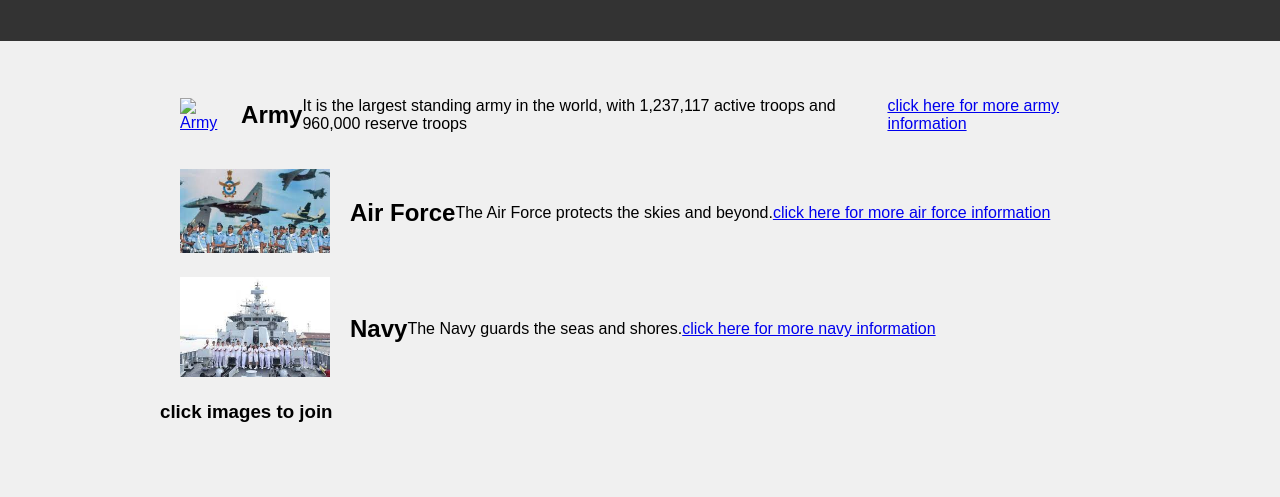
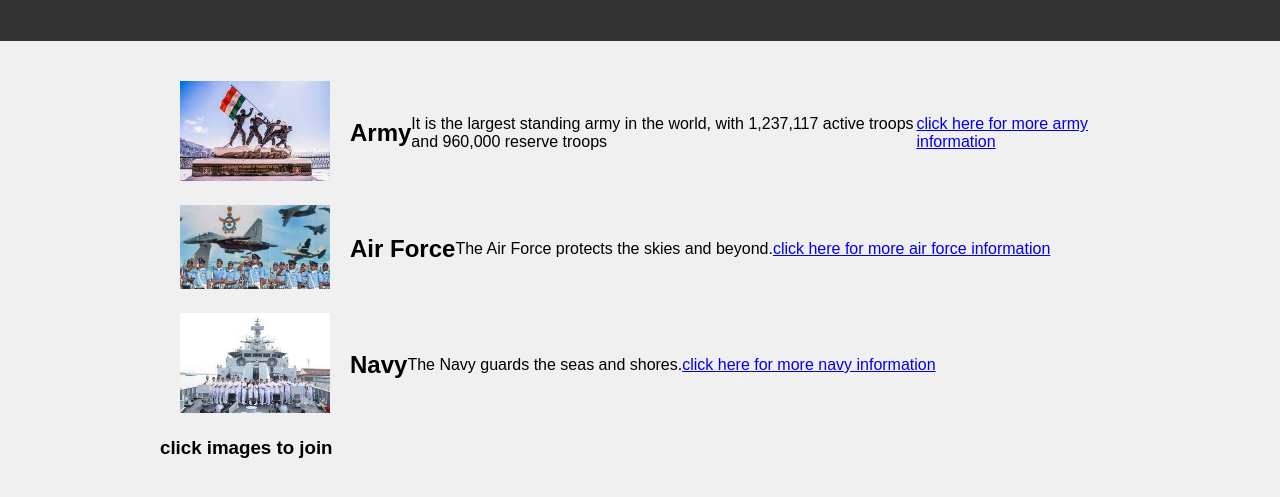
Before and after one commit to deepu8445/Himanshu_Portfolio_website, a plain HTML site: page index.html in a window 1280 px wide. Shown: the part 89-586 px from the top of the page. Drawn offline with Linux system fonts and the light colour scheme.

Commit message:
Add files via upload

```diff
--- a/index.html
+++ b/index.html
@@ -40,7 +40,7 @@
     </header>
     <div class="container">
         <div class="service">
-           <a href="https://joinindianarmy.nic.in/Authentication.aspx"> <img src="./Indian-Army-4.avif" alt="Army"></a>
+           <a href="https://joinindianarmy.nic.in/Authentication.aspx"> <img src="./Indian army.jpeg" alt="Army"></a>
             <h2>Army</h2>
 
         <p>It is the largest standing army in the world, with 1,237,117 active troops and 960,000 reserve troops</p>
```
